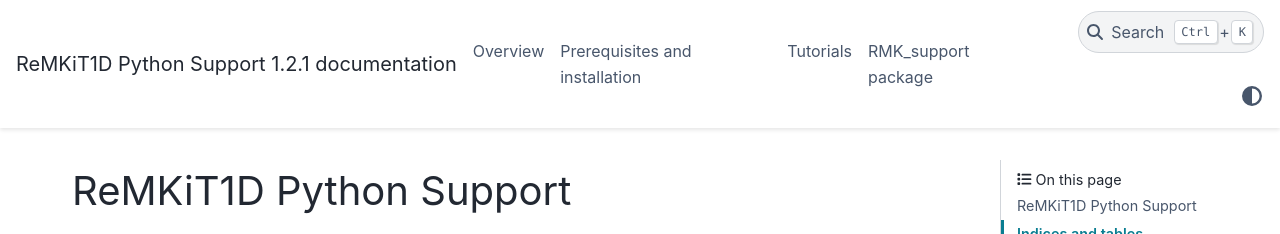
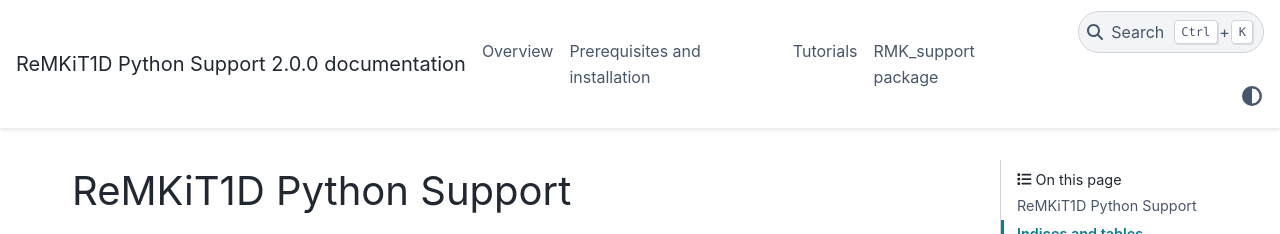
Before and after one commit to ukaea/ReMKiT1D-Python, a Sphinx documentation site: the page built from docs/source/index.rst, in a window 1280 px wide. Shown: the top 234 px of the page. Built offline with Sphinx 7.4.7 and the PyData theme 0.15.4, drawn with Linux system fonts in a browser that asks for light colours.

Commit message:
updated Sphinx doc version tag

```diff
--- a/docs/source/conf.py
+++ b/docs/source/conf.py
@@ -9,7 +9,7 @@
 project = 'ReMKiT1D Python Support'
 copyright = '2023, Stefan Mijin'
 author = 'Stefan Mijin'
-release = '1.2.1'
+release = '2.0.0'
 
 import os
 import sys
```
